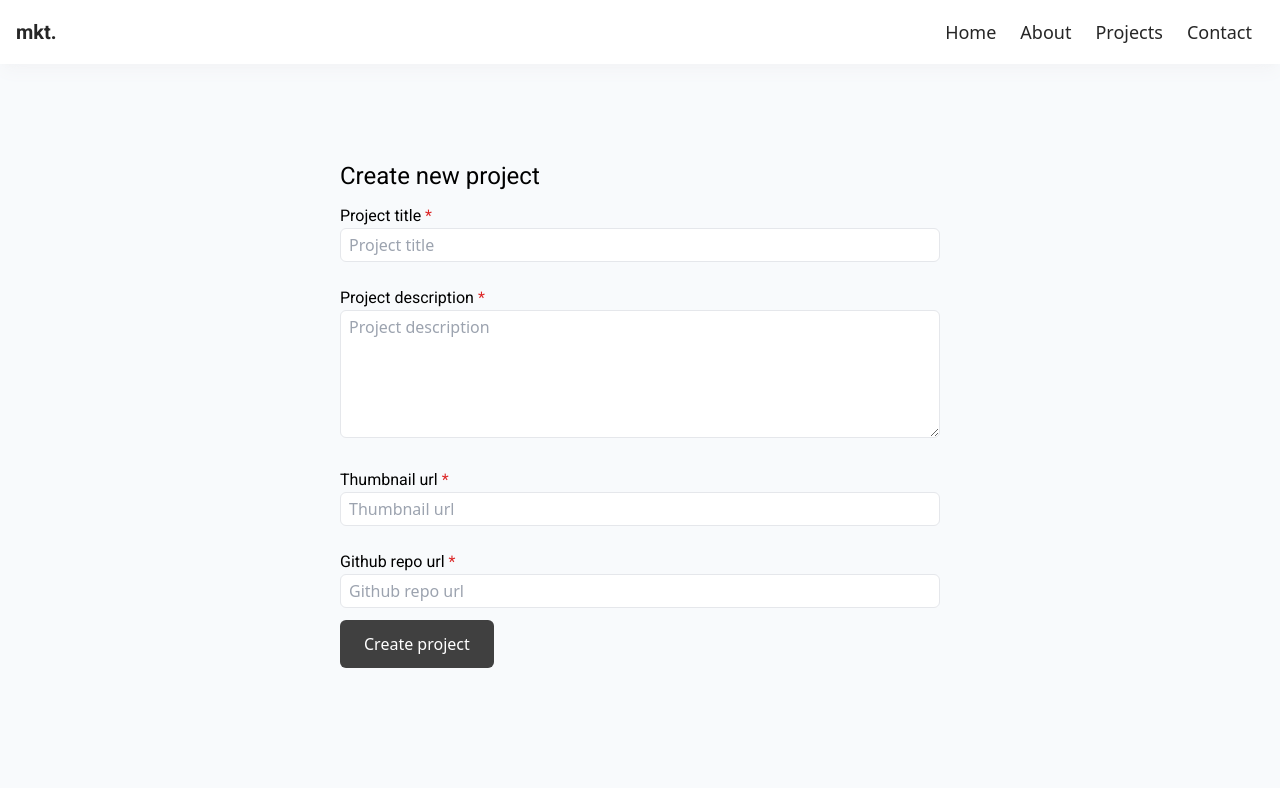
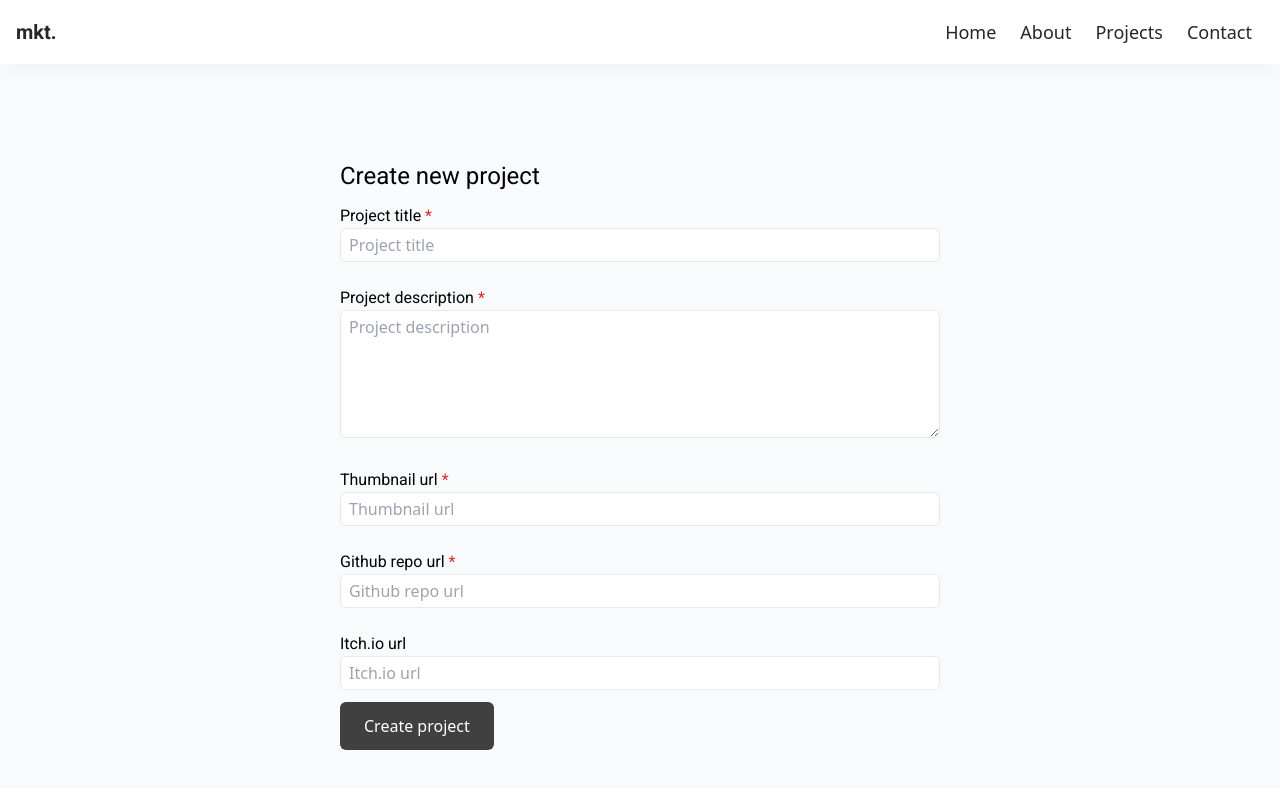
Before and after one commit to THEmKidde/mkidde-dev, a Next.js app: page /admin in a window 1280 px wide. Shown: the top 788 px of the page. Built offline with nearby package versions, Linux system fonts and the light colour scheme.

Commit message:
added Itch.io url field for project creation

```diff
--- a/pages/admin.tsx
+++ b/pages/admin.tsx
@@ -31,6 +31,7 @@ export default function Admin() {
                 description: event.target.description.value,
                 thumbnail_url: event.target.thumbnail.value,
                 github_url: event.target.github.value,
+                itchio_url: event.target.itchio.value
             }),
             headers: {
                 "Content-Type": "application/json"
@@ -66,6 +67,7 @@ export default function Admin() {
                                     <InputField type="textarea" name="description" id="description" placeholder="Project description" label="Project description" required={true} />
                                     <InputField type="text" name="thumbnail" id="thumbnail" placeholder="Thumbnail url" label="Thumbnail url" required={true}/>
                                     <InputField type="text" name="github" id="github" placeholder="Github repo url" label="Github repo url" required={true}/>
+                                    <InputField type="text" name="itchio" id="itchio" placeholder="Itch.io url" label="Itch.io url" required={false}/>
                                 </div>
                                 <div className="flex">
                                     <Button title="Create project" onClick={null} className="mx-3" />
```
